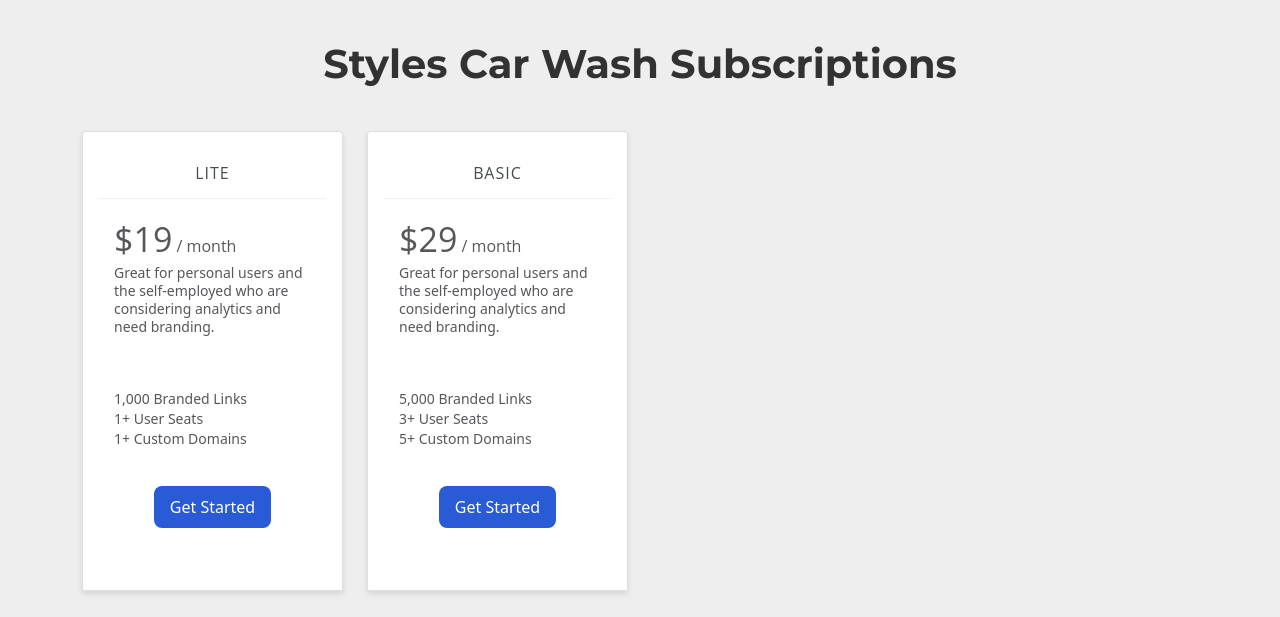
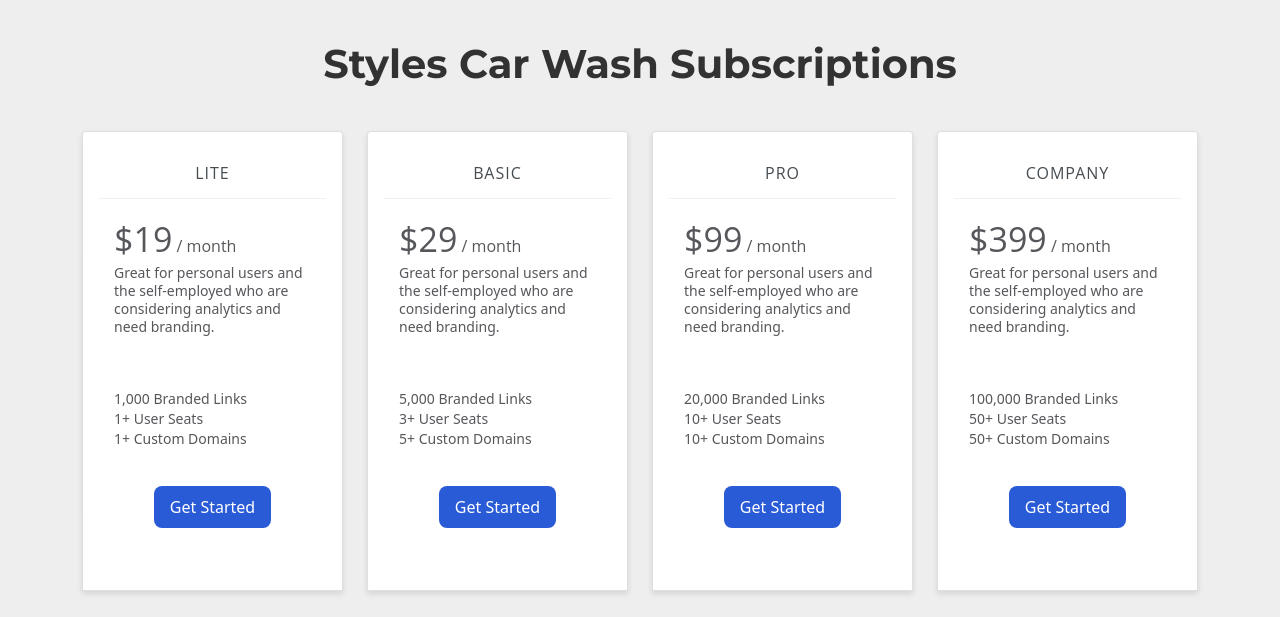
Before and after one commit to YonasBerhe/stylescarwashanddetail, a plain HTML site: page index.html in a window 1280 px wide. Shown: the top 617 px of the page. Drawn offline with nearby package versions, Linux system fonts and the light colour scheme; grey boxes are pictures that could not be loaded.

Commit message:
all four

```diff
--- a/index.html
+++ b/index.html
@@ -163,6 +163,47 @@ h1 {
         </div>
       </div>
 
+            <div class="col-md-6 col-lg-3">
+        <div class="card">
+          <div class="card-body">
+            <div class="plan-name">
+              Pro </div>
+            <div class="plan-description">
+              <div class="plan-price month">
+                $99<sub> / month</sub></div>
+              <p>Great for personal users and the self-employed who are considering analytics and need branding.</p>
+            </div>
+            <div class="plan-description specs">
+
+              20,000 Branded Links<br> 10+ User Seats<br> 10+ Custom Domains </div>
+            <div class="plan-cta">
+              <p><a class="button" href="#" data-open="get-pro-modal" aria-controls="get-pro-modal" aria-haspopup="true" tabindex="0">Get Started</a></p>
+            </div>
+          </div>
+        </div>
+      </div>
+
+      <div class="col-md-6 col-lg-3">
+        <div class="card">
+          <div class="card-body">
+            <div class="plan-name">
+              Company </div>
+            <div class="plan-description">
+              <div class="plan-price month">
+                $399<sub> / month</sub></div>
+              <p>Great for personal users and the self-employed who are considering analytics and need branding.</p>
+            </div>
+            <div class="plan-description specs">
+
+              100,000 Branded Links<br> 50+ User Seats<br> 50+ Custom Domains </div>
+            <div class="plan-cta">
+              <p><a class="button" href="#" data-open="get-pro-modal" aria-controls="get-pro-modal" aria-haspopup="true" tabindex="0">Get Started</a></p>
+            </div>
+          </div>
+        </div>
+      </div>
+
+
     </div>
   </div>
   <!-- ./container-->
```
